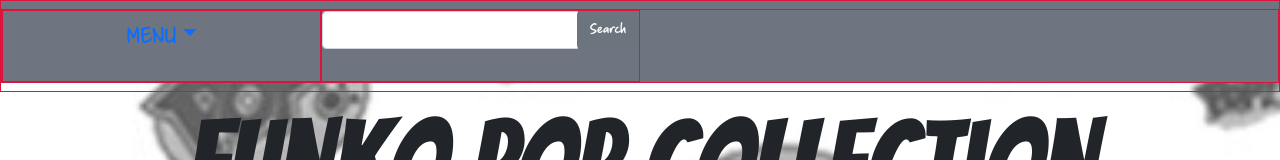
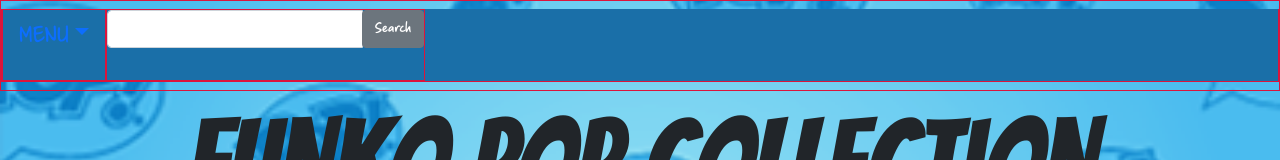
Before and after one commit to jlzimski/Funko-Pop-Client, a React (Create React App) app: page / in a window 1280 px wide. Shown: the top 160 px of the page. Built offline with nearby package versions, Linux system fonts and the light colour scheme; no server answers.

Commit message:
fixed header most of design alterations done

```diff
--- a/src/App.css
+++ b/src/App.css
@@ -1,11 +1,9 @@
 .App {
   text-align: center;
   background-color: #6f7580;
-  background-image: url("./assets/transparent-pop-background.jpg");
+  background-image: url("./assets/blue-pop-background.jpg");
   background-repeat: no-repeat;
   background-size: contain;
-  animation: gradient 45s ease infinite;
-
 }
 
 .App-logo {
@@ -14,8 +12,8 @@
 }
 
 .App-header {
-  background-color: #6f7580;
-  background-image: url("./assets/transparent-pop-background.jpg");
+  /* background-color: #6f7580; */
+  background-image: url("./assets/blue-pop-background.jpg");
   min-height: 100vh;
   display: flex;
   flex-direction: column;
@@ -35,6 +33,10 @@
   font-weight: 900;
 }
 
+#header {
+  font-size: 7.5rem;
+}
+
 .navbar {
   border:crimson 1px solid;
   text-align: center;
@@ -50,22 +52,9 @@
   width: 15%;
 } */
 #user {
-  width: 25%;
   border:crimson 1px solid;
-
 }
 
-#collections {
-  width: 25%;
-  border:crimson 1px solid;
-
-}
-
-#wishlists {
-  width: 25%;
-  border:crimson 1px solid;
-
-}
 
 #search {
   width: 25%;
@@ -76,12 +65,15 @@
 
 .drop-down-row {
   width: 100%;
-  background-color: #6f7580;
+  background-color: #1a6fa8;
   color: blanchedalmond;
   border:crimson 1px solid;
   display: inline-block;
   font-family: StickyNotes;
   font-size: 24px;
+  padding-top: 0;
+  margin-top: 0;
+  border-top: 0;
 }
 
 .body {
@@ -100,14 +92,10 @@
 }
 
 .mainBody {
-	background: linear-gradient(-45deg, #9a05d4, #f3035f, #0508ca, #04df16, #01795d);
+	background: linear-gradient(-45deg, #9a05d4, #0508ca, #01795d);
 	background-size: 400% 400%;
-	animation: gradient 45s ease infinite;
+	animation: gradient 15s ease infinite;
 	height: 100vh;
-}
-
-#header {
-  font-size: 7.5rem;
 }
 
 @keyframes gradient {
```
Also changed, not shown: src/assets/blue-pop-background.jpg (added), src/assets/transparent-pop-background.jpg.
